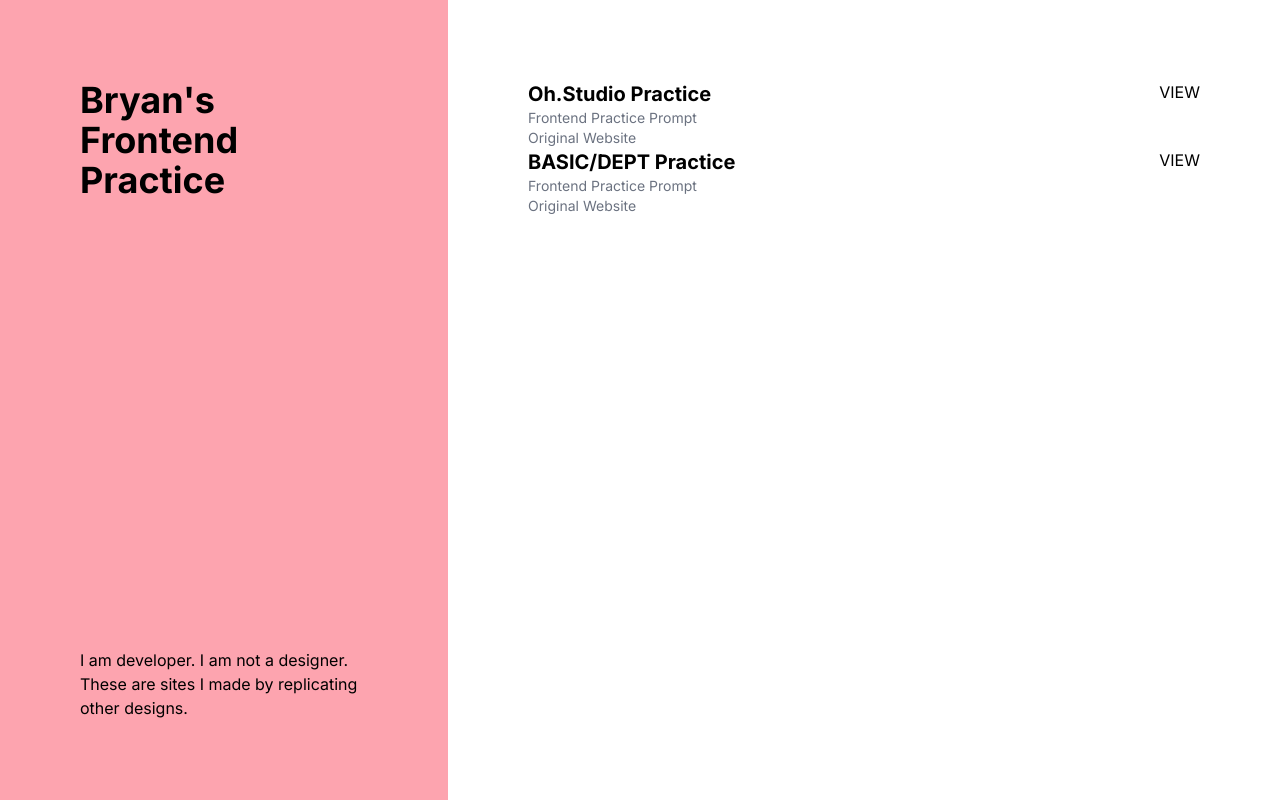
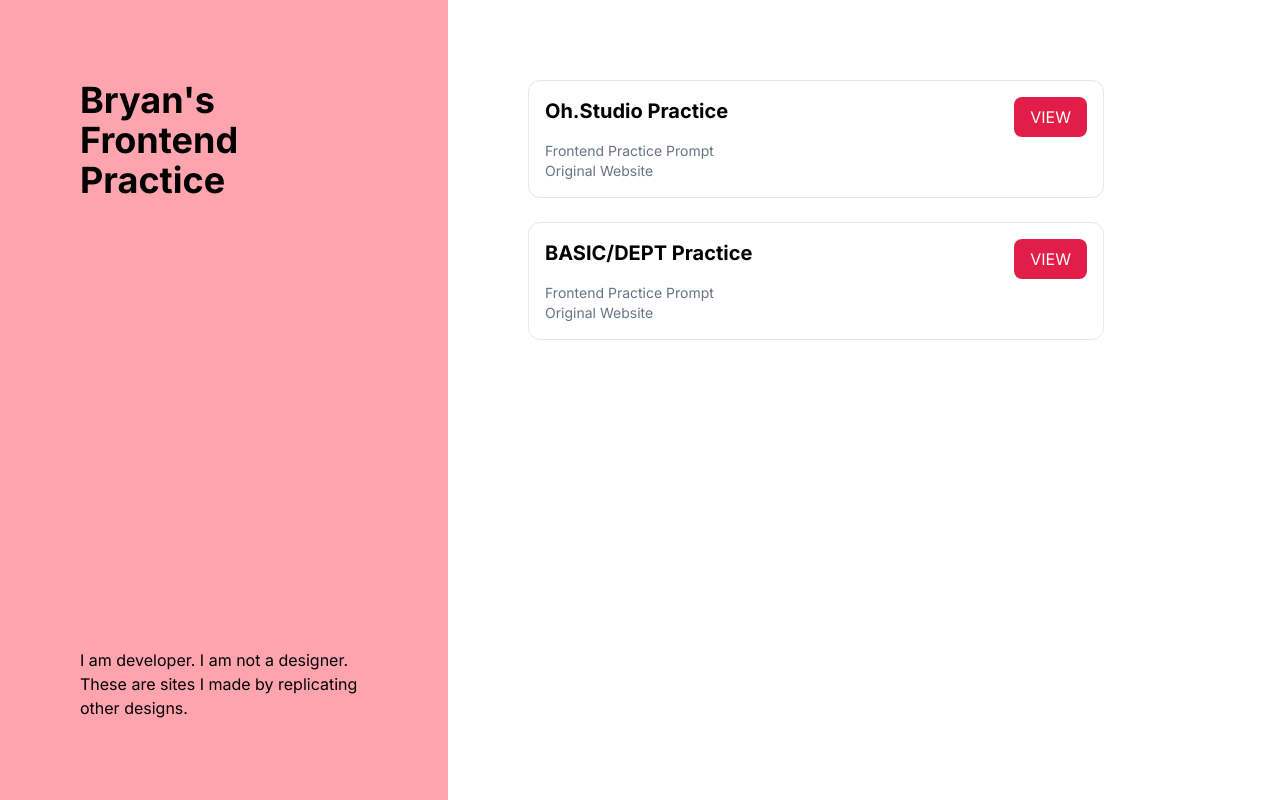
Before and after one commit to bryndsey/frontend-practice, a Next.js app: page / in a window 1280 px wide. Built offline with nearby package versions, Linux system fonts and the light colour scheme.

Commit message:
Tweak some styling on main page

```diff
--- a/src/app/page.tsx
+++ b/src/app/page.tsx
@@ -17,9 +17,9 @@ function ProjectItem({
   const useLink = !isInProgress || process.env.NODE_ENV === "development";
 
   return (
-    <li className="flex flex-row justify-between">
+    <li className="flex w-full max-w-xl flex-row flex-wrap items-start justify-between gap-4 rounded-xl border p-4">
       <div className="flex flex-col">
-        <h2 className="text-xl font-bold">{name}</h2>
+        <h2 className="pb-4 text-xl font-bold">{name}</h2>
         <a
           href={frontendPracticeUrl}
           className="text-sm text-gray-500 hover:text-gray-400"
@@ -33,7 +33,16 @@ function ProjectItem({
           Original Website
         </a>
       </div>
-      {useLink ? <Link href={href}>VIEW</Link> : <p>Coming soon!</p>}
+      {useLink ? (
+        <Link
+          href={href}
+          className="rounded-lg bg-rose-600 px-4 py-2 text-white transition-colors hover:-translate-y-0.5 hover:bg-rose-500 active:translate-y-0.5 active:bg-rose-700"
+        >
+          VIEW
+        </Link>
+      ) : (
+        <p>Coming soon!</p>
+      )}
     </li>
   );
 }
@@ -52,7 +61,7 @@ export default function Home() {
         </p>
       </section>
       <section className="flex-1 overflow-y-scroll p-10 lg:p-20">
-        <ul className="flex w-full flex-col gap-8">
+        <ul className="flex w-full flex-col items-center gap-6 md:items-start">
           <ProjectItem
             name="Oh.Studio Practice"
             href="/frontend-practice/oh-studio"
```
